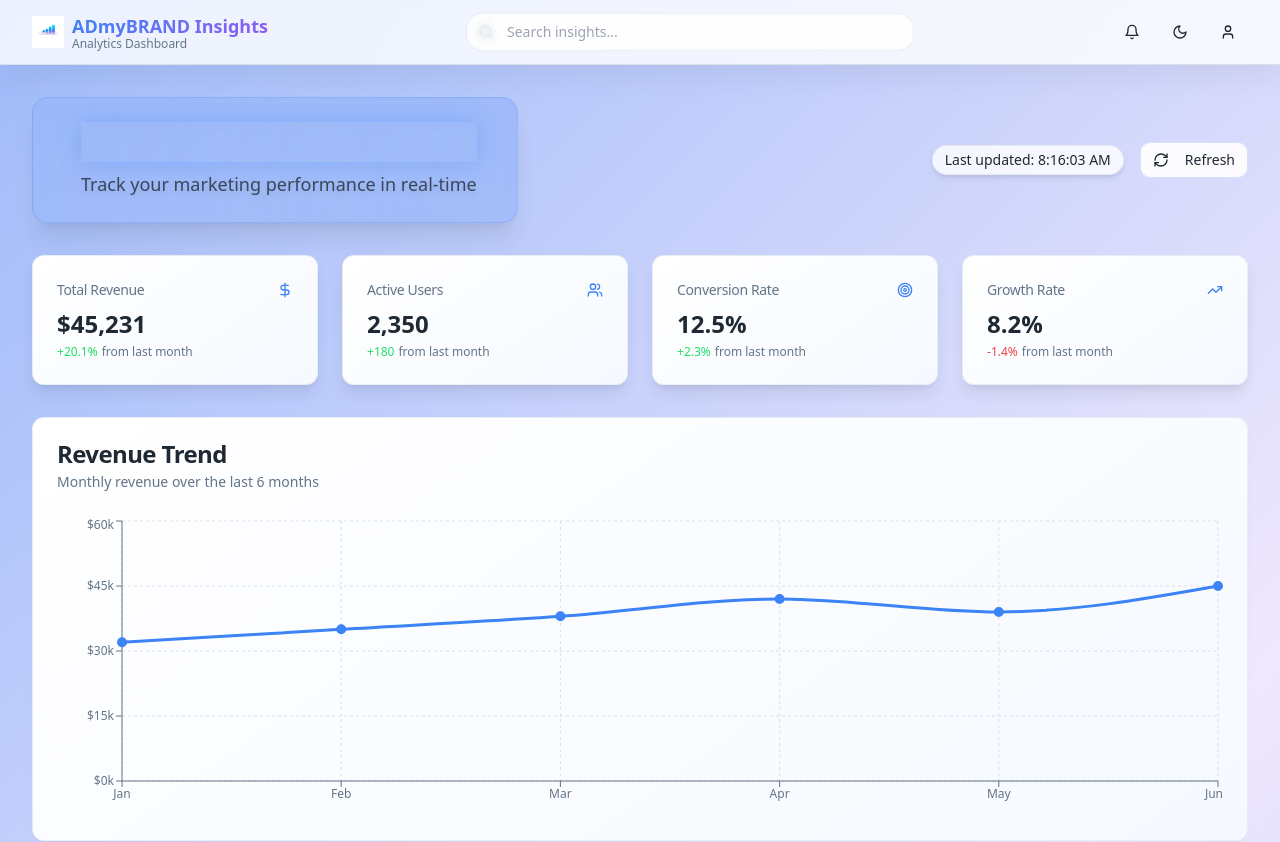
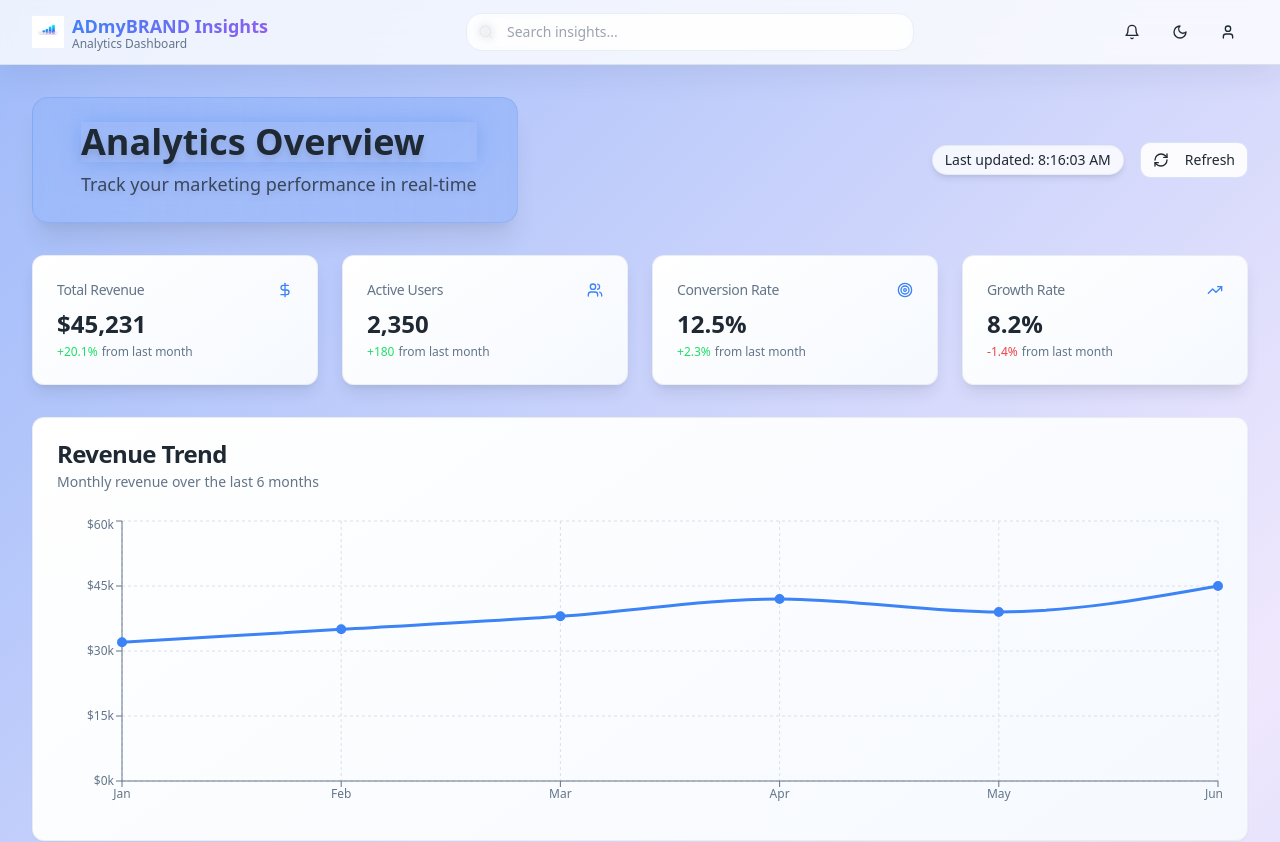
Before and after one commit to itzraghavg9104/admybrand-visuals, a React (Vite) app: page / in a window 1280 px wide. Shown: the top 842 px of the page. Built offline with nearby package versions, Linux system fonts and the light colour scheme.

Commit message:
Fix transparent text
Made the text transparent while ensuring the background remains visible.

```diff
--- a/src/pages/Index.tsx
+++ b/src/pages/Index.tsx
@@ -46,7 +46,7 @@ const Index = () => {
         {/* Header */}
         <div className="flex flex-col sm:flex-row justify-between items-start sm:items-center gap-4 relative z-10">
           <div className="space-y-2 bg-gradient-to-r from-primary/10 to-primary/20 backdrop-blur-md border border-primary/20 rounded-2xl px-10 py-6 shadow-xl hover:shadow-2xl transition-all duration-300 hover:scale-[1.02]">
-            <h1 className="text-4xl font-bold text-transparent drop-shadow-lg animate-glow ml-2">
+            <h1 className="text-4xl font-bold text-foreground drop-shadow-lg animate-glow ml-2 bg-transparent">
               Analytics Overview
             </h1>
             <p className="text-foreground/80 text-lg animate-slide-up [animation-delay:200ms] drop-shadow-md ml-2">
```
